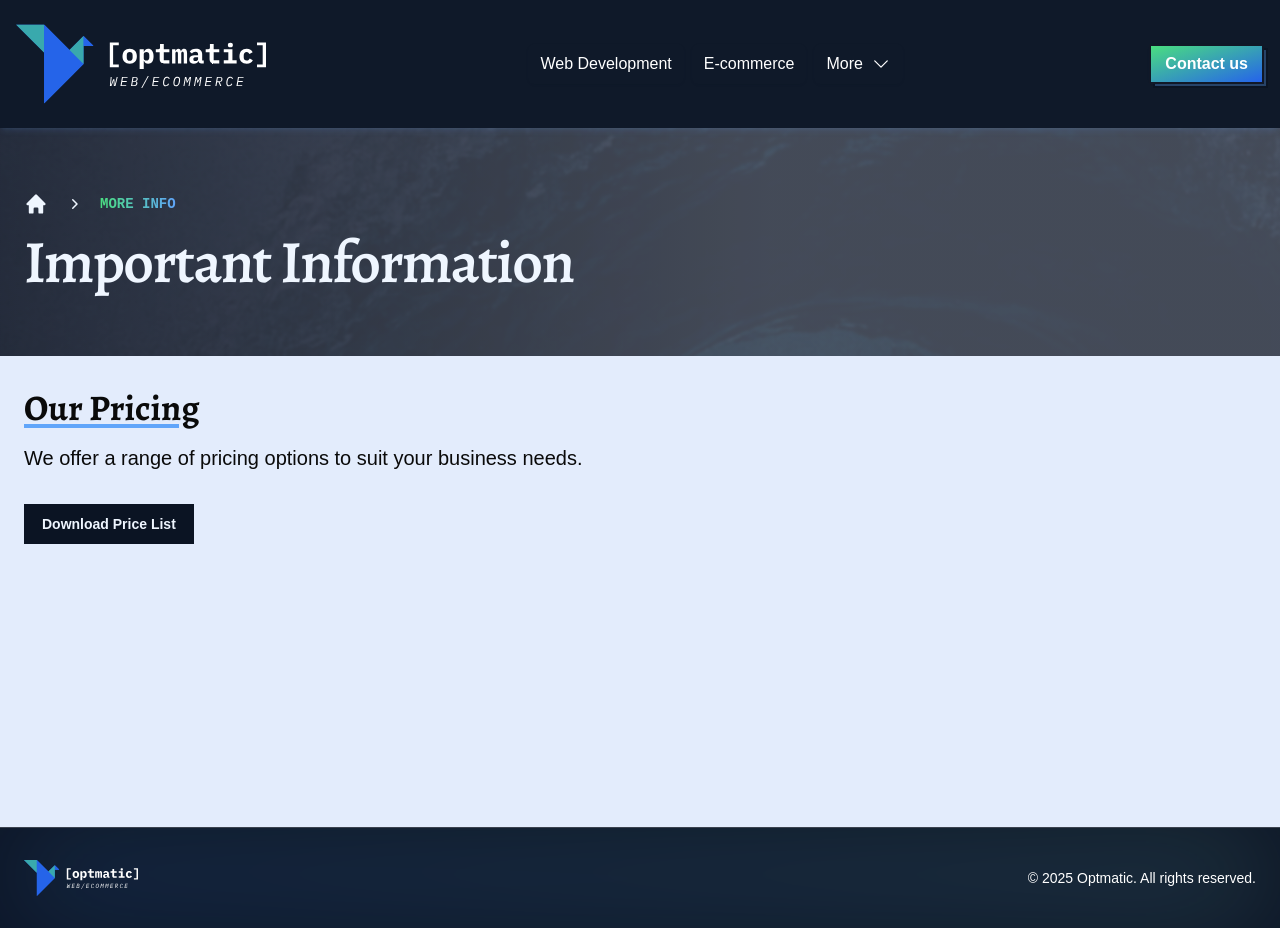
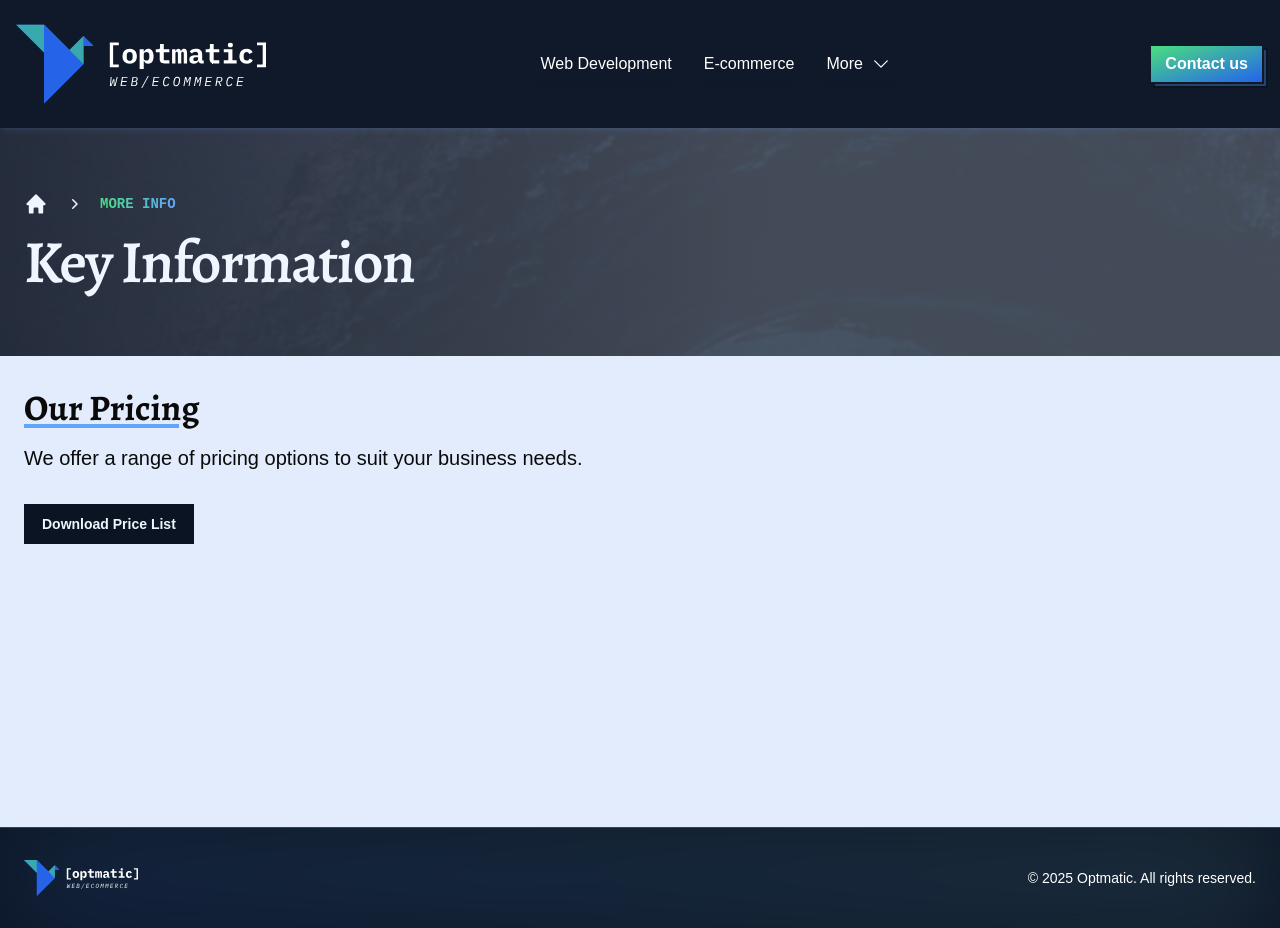
Before and after one commit to optmatic/verygoodweb, a Next.js app: page /more-info in a window 1280 px wide. Built offline with nearby package versions, Linux system fonts and the light colour scheme.

Commit message:
information -> key information

```diff
--- a/src/app/more-info/page.tsx
+++ b/src/app/more-info/page.tsx
@@ -28,7 +28,7 @@ export default function MoreInfo() {
       breadcrumbPath={[
         { label: "More Info", href: "/more-info" }]}
       metadata={metadata}
-      title="Important Information"
+      title="Key Information"
       // subtitle="We offer a range of web development services to help you achieve your business goals."
       // activeComponentId="web-development"
       // availableComponents={components}
--- a/src/components/navigation/PrimaryNav.tsx
+++ b/src/components/navigation/PrimaryNav.tsx
@@ -112,12 +112,12 @@ export default function PrimaryNav() {
                                   key={dropdownItem.name}
                                   href={dropdownItem.href || '#'}
                                   className={`-m-3 block px-4 py-2 hover:text-white/80 hover:bg-slightBlue hover:border-optBlue/5 hover:border border border-deepBlue
-                                    ${dropdownItem.name === 'Important Information' ? 'bg-gradient-to-r from-optBlue/40 to-deepBlue border-l-2 border-l-optBlue/70 hover:bg-gradient-to-r hover:from-optBlue/70 hover:to-deepBlue hover:border-l-2 hover:border-l-optBlue hover:border-r-none hover:border-b-none hover:border-t-none hover:shadow-none' : ''}`}
+                                    ${dropdownItem.name === 'Key Information' ? 'bg-gradient-to-r from-optBlue/40 to-deepBlue border-l-2 border-l-optBlue/70 hover:bg-gradient-to-r hover:from-optBlue/70 hover:to-deepBlue hover:border-l-2 hover:border-l-optBlue hover:border-r-none hover:border-b-none hover:border-t-none hover:shadow-none' : ''}`}
                                 >
-                                  <p className={`text-md font-normal ${dropdownItem.name === 'Important Information' ? 'gradient-text' : 'text-white'}`}>
+                                  <p className={`text-md font-normal ${dropdownItem.name === 'Key Information' ? 'gradient-text' : 'text-white'}`}>
                                     {dropdownItem.name}
                                   </p>
-                                  <p className={`text-xs ${dropdownItem.name === 'Important Information' ? 'text-light' : 'text-white/80'}`}>
+                                  <p className={`text-xs ${dropdownItem.name === 'Key Information' ? 'text-light' : 'text-white/80'}`}>
                                     {dropdownItem.description}
                                   </p>
                                 </Link>
--- a/src/config/navConfig.ts
+++ b/src/config/navConfig.ts
@@ -31,8 +31,8 @@ export const mainMenuItems = [
         href: '/wordpress-solutions',
       },
       {
-        name: 'Important Information',
-        description: 'Important information about our services',
+        name: 'Key Information',
+        description: 'Key information about our services',
         href: '/more-info',
       }
 
```
